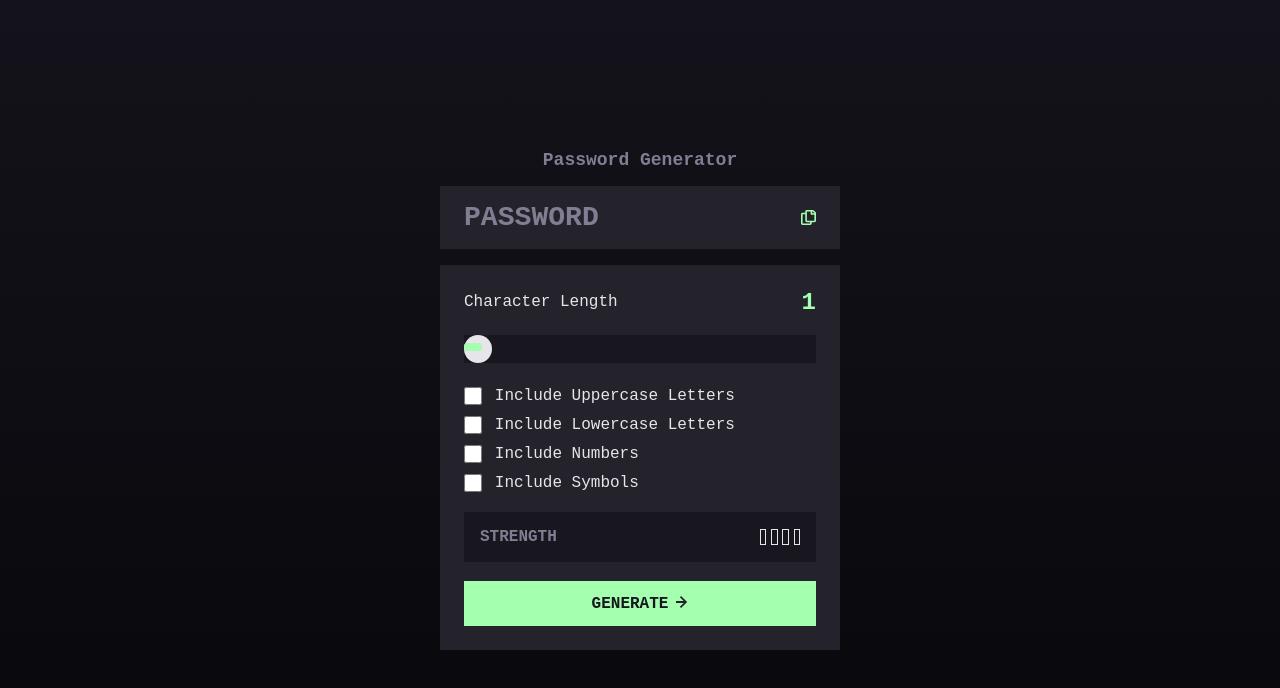
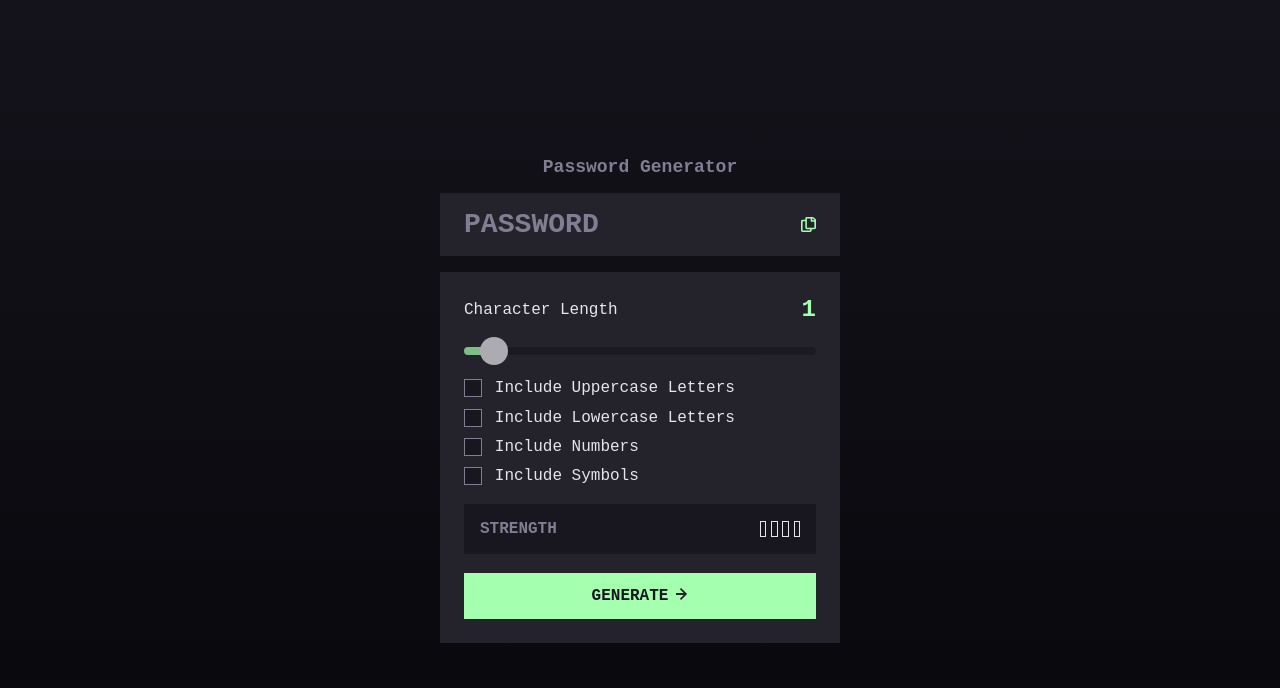
Before and after one commit to kewablay/password-generator-angular, an Angular app: page / in a window 1280 px wide. Shown: the top 688 px of the page. Built offline with nearby package versions, Linux system fonts and the light colour scheme.

Commit message:
fixed slider errors

```diff
--- a/src/app/app.component.sass
+++ b/src/app/app.component.sass
@@ -11,6 +11,7 @@ body
     height: 100vh
     padding: 1.5rem
     // background-color: $color-dark-gray
+    overflow: hidden
 
     background: linear-gradient(180deg, #14131B 0%, #08070B 100%)
 
--- a/src/app/components/password-generator/password-generator.component.html
+++ b/src/app/components/password-generator/password-generator.component.html
@@ -24,21 +24,16 @@
       <p class="character-number">{{ passwordLength }}</p>
     </div>
 
-    <!-- <div class="range-slider">
-      <input type="range" min="1" max="20" [(ngModel)]="passwordLength" />
-    </div> -->
     <div class="range-slider">
       <input
         type="range"
-        min="1"
+        min="0"
         max="20"
         [(ngModel)]="passwordLength"
         class="range-slider"
-        (input)="onSliderChange($event)"
+        [ngStyle]="sliderProgress()"
+        #inputValue
       />
-      <div class="progress" [style.width.%]="getProgressWidth()">
-        <div class="progress-bar color-accent-green"></div>
-      </div>
     </div>
 
     <div class="checkboxes flex-col">
--- a/src/app/components/password-generator/password-generator.component.sass
+++ b/src/app/components/password-generator/password-generator.component.sass
@@ -63,10 +63,33 @@
             gap: .8rem
             cursor: pointer
 
-            input
-                width: 18px
-                height: 18px
-                accent-color: $color-accent-green
+            input[type="checkbox"]
+              appearance: none
+              width: 18px
+              height: 18px
+              accent-color: $color-accent-green
+              background: $color-dark-gray
+              border: 1px solid $color-medium-gray
+              cursor: pointer
+              transition: 200ms ease-in-out
+
+              &:hover
+                  border: solid 2px $color-accent-green
+
+
+              &:after
+                  content: url('../../../assets/images/icon-check.svg')
+                  display: none
+
+              &:checked
+                  background-color: $color-accent-green
+                  border: solid 2px $color-accent-green
+
+              &:checked:after
+                  display: block
+                  margin-top: 2px
+
+
 
     .password-strength
         background: $color-dark-gray
@@ -155,68 +178,106 @@
   100%
     transform: translateY(0) scale(1)
 
-// range slider styling
+// RAnge slider
 .range-slider
-  // display: flex
-  // align-items: center
-  // margin: 0 0 32px 0
-  position: relative
+  width: 100%
 
-  input
-      // height: 8px
-      width: 100%
-      -webkit-appearance: none
-      outline: none
-      background-color: $color-dark-gray
+  input[type='range']
+    -webkit-appearance: none
+    appearance: none
+    width: 100%
+    height: 8px
+    // background: linear-gradient(to right, $color-accent-green 0%, $color-accent-green 50%, #ccc 50%, #ccc 100%)
+    opacity: 0.7
+    -webkit-transition: .2s
+    transition: opacity .2s
+    border-radius: 2rem
 
-      &::-webkit-slider-thumb
-          appearance: none
-          -webkit-appearance: none
-          z-index: 100
-          width: 28px
-          height: 28px
-          border-radius: 50%
-          background: $color-light-gray
-          border: none
-          cursor: pointer
-          transition: 0.2s ease-in-out
+  input::-webkit-slider-thumb
+    appearance: none
+    -webkit-appearance: none
+    width: 28px
+    height: 28px
+    border-radius: 50%
+    background: $color-light-gray
+    border: none
+    cursor: pointer
+    transition: 0.2s ease-in-out
 
-          &:hover
-              background-color: $color-dark-gray
-              border: solid 2px $color-accent-green
-
-      &::-moz-range-thumb
-          width: 28px
-           z-index: 100
-          height: 28px
-          border-radius: 50%
-          background: $color-light-gray
-          appearance: none
-          border: none
-          cursor: pointer
-          transition: 0.2s ease-in-out
+    &:hover
+        background-color: $color-dark-gray
+        border: solid 2px $color-accent-green
 
 
-          &:hover
-              background-color: $color-dark-gray
-              border: solid 2px $color-accent-green
 
-      &::-moz-range-progress
-          background: $color-accent-green
+  input::-webkit-slider-runnable-track::before
+      content: ''
+      position: absolute
+      height: 8px
+      background: $color-dark-gray /* Color of the progress bar */
+      left: 0
+      top: 0
+      z-index: 1
+      /* Use the width as a percentage of the input's value */
+      width: calc(var(--value) * 100%)
 
-.progress
-  position: absolute
-  pointer-events: none
-  left: 0
-  top: 0
-  height: 8px
-  background: #ccc
-  margin-top: 0.5rem
-  border-radius: 2rem
+  /* Ensure the pseudo-element for progress is above the track */
+  input::-webkit-slider-runnable-track
+      position: relative
 
-  .progress-bar
-    height: 100%
-    background: $color-accent-green
+
+  /* Apply this style when the slider value changes */
+  input:focus::-webkit-slider-runnable-track::before
+      width: calc(var(--value) * 100%)
+
+
+  // moz browsers for firefox
+  &::-moz-range-progress
+      /* ... */
+      background: $color-dark-gray
+
+  &::-moz-range-track
+      width: 100%
+      height: 8px
+      background: $color-dark-gray
+      border-radius: 5px
+
+
+
+// .range-slider
+//   -webkit-appearance: none
+//   appearance: none
+//   width: 100%
+//   height: 8px
+//   background: linear-gradient(to right, $color-accent-green 0%, $color-accent-green 50%, #ccc 50%, #ccc 100%)
+//   outline: none
+//   border-radius: 15px
+//   cursor: pointer
+//   transition: background 0.15s ease-in-out
+
+//   &::-webkit-slider-thumb
+//     -webkit-appearance: none
+//     appearance: none
+//     width: 20px
+//     height: 20px
+//     background: $color-light-gray
+//     border-radius: 50%
+//     cursor: pointer
+//     transition: background-color 0.15s ease-in-out
+
+
+//   &::-moz-range-thumb
+//     width: 20px
+//     height: 20px
+//     background: $color-light-gray
+//     border-radius: 50%
+//     cursor: pointer
+//     transition: background-color 0.15s ease-in-out
+
+
+//   &::-webkit-slider-thumb:hover,
+//   &::-moz-range-thumb:hover
+//     background-color: $color-accent-green
 
 
 
--- a/src/app/components/password-generator/password-generator.component.ts
+++ b/src/app/components/password-generator/password-generator.component.ts
@@ -1,10 +1,11 @@
+import { CommonModule } from '@angular/common';
 import { Component } from '@angular/core';
 import { FormsModule } from '@angular/forms';
 
 @Component({
   selector: 'app-password-generator',
   standalone: true,
-  imports: [FormsModule],
+  imports: [FormsModule, CommonModule],
   templateUrl: './password-generator.component.html',
   styleUrl: './password-generator.component.sass',
 })
@@ -108,8 +109,11 @@ export class PasswordGeneratorComponent {
     this.generatePassword();
   }
 
-  // Calculate progress bar width
-  getProgressWidth() {
-    return (this.passwordLength / 20) * 100; // Adjust max value as needed
+  sliderProgress() {
+    return {
+      background: `linear-gradient(90deg, #a4ffaf ${
+        this.passwordLength * 5
+      }%, #18171F 0%)`,
+    };
   }
 }
--- a/src/styles.sass
+++ b/src/styles.sass
@@ -24,7 +24,6 @@ $font-size: ("lg": 24px,"md": 18px,"sm": 16px)
     // height: 100vh
     padding: 0
     margin: 0
-    overflow: hidden
     font-family: "JetBrains Mono", monospace
 
 
```
